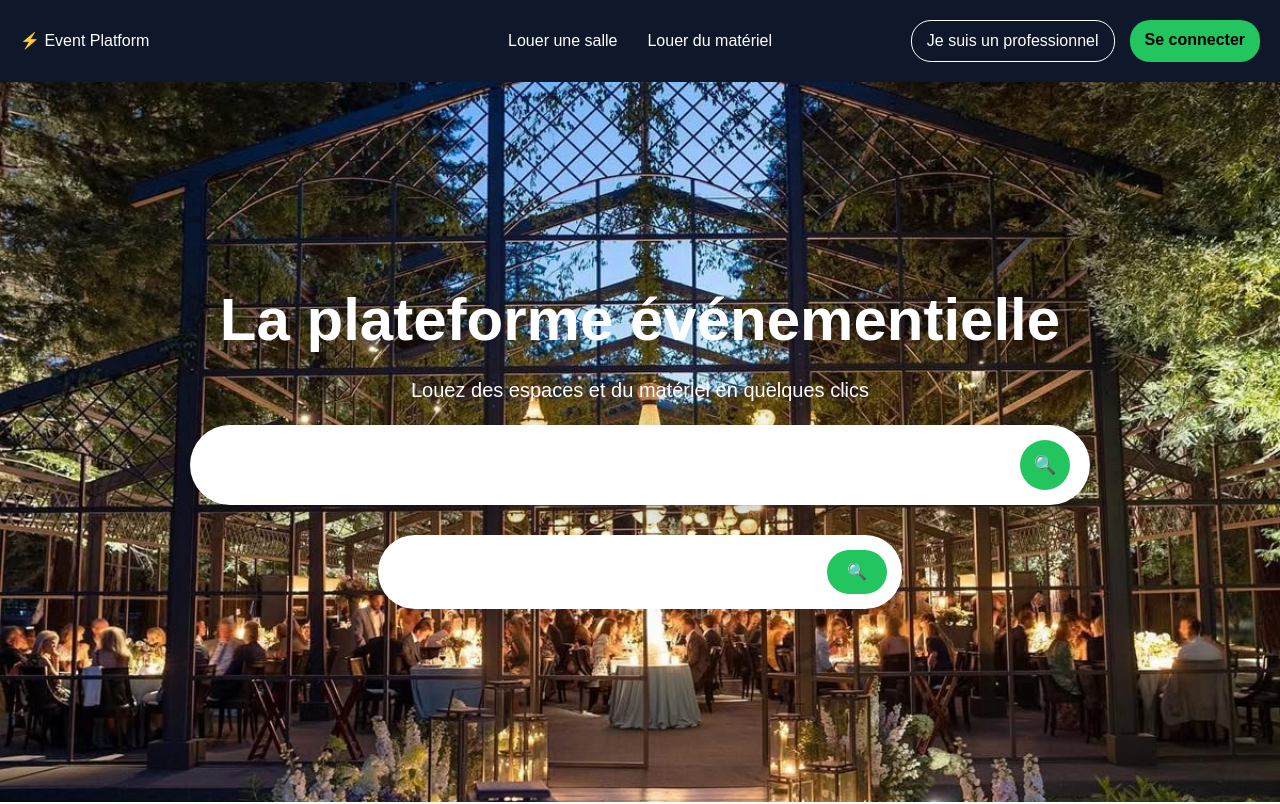
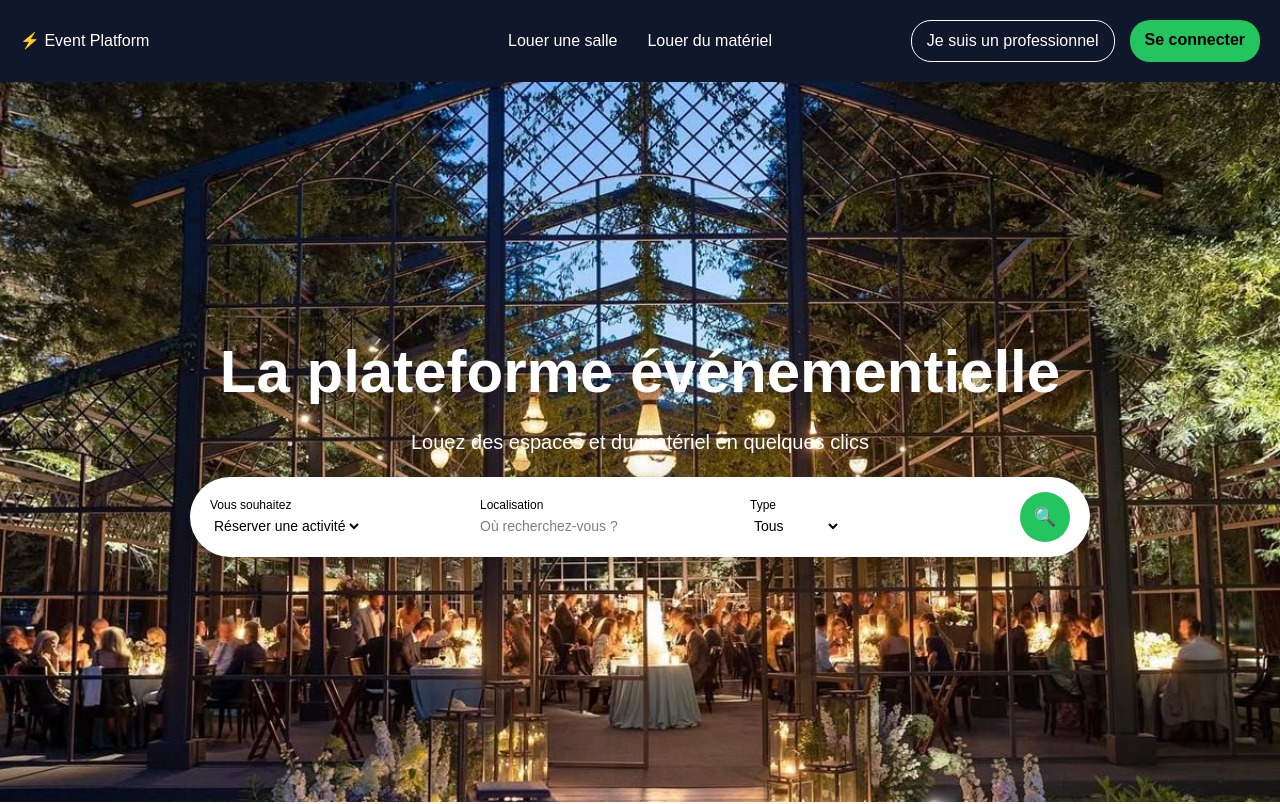
Before and after one commit to sara16g/event-platform, a Next.js app: page / in a window 1280 px wide. Shown: the top 804 px of the page. Built offline with nearby package versions, Linux system fonts and the light colour scheme.

Commit message:
add search bar

```diff
--- a/app/components/SearchBar.tsx
+++ b/app/components/SearchBar.tsx
@@ -13,6 +13,7 @@ export default function SearchBar() {
         marginTop: "20px",
         boxShadow: "0 10px 30px rgba(0,0,0,0.2)",
         gap: "20px",
+        color: "black",
       }}
     >
       {/* TYPE */}
--- a/app/page.tsx
+++ b/app/page.tsx
@@ -30,50 +30,7 @@ export default function Home() {
           <SearchBar />
 
         {/* SEARCH BAR */}
-        <div
-          style={{
-            marginTop: "30px",
-            background: "white",
-            padding: "15px",
-            borderRadius: "50px",
-            display: "flex",
-            gap: "10px",
-            alignItems: "center",
-            maxWidth: "700px",
-          }}
-        >
-          <input
-            placeholder="Que cherchez-vous ?"
-            style={{
-              flex: 1,
-              border: "none",
-              outline: "none",
-            }}
-          />
 
-          <input
-            placeholder="Ville"
-            style={{
-              flex: 1,
-              border: "none",
-              outline: "none",
-            }}
-          />
-
-           <button
-            style={{
-              background: "#22c55e",
-              border: "none",
-              padding: "10px 20px",
-              borderRadius: "30px",
-              fontWeight: "bold",
-              cursor: "pointer",
-            }}
-          >
-            🔍
-          </button>
-
-        </div>
       </section>
 
       {/* CARTES */}
```
